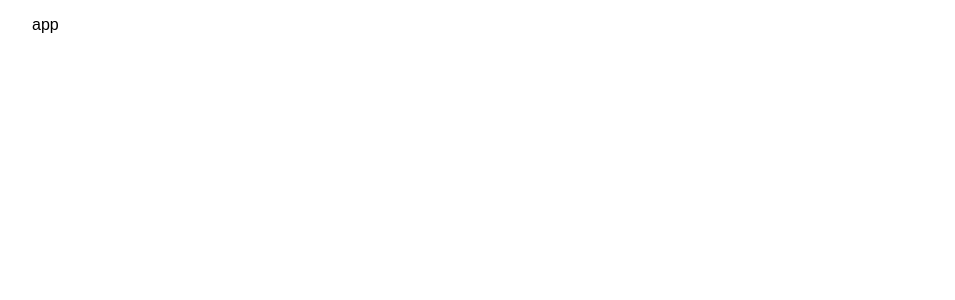
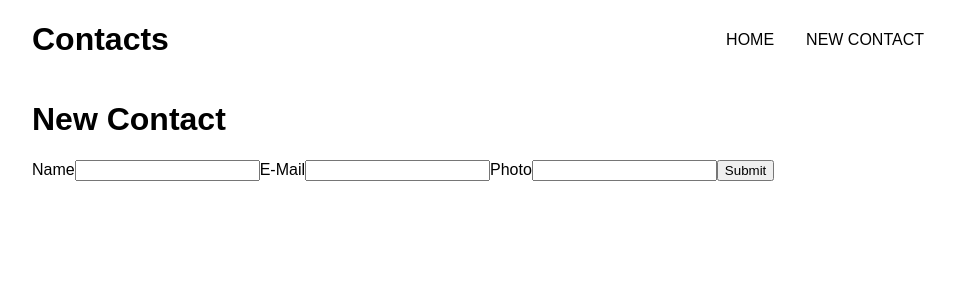
Before and after one commit to ga-wdi-exercises/checkpoint-react, a React (Create React App) app: page /new-contact in a window 1280 px wide. Shown: the top 300 px of the page, without its empty margins (158-1113 px from the left). Built offline with nearby package versions, Linux system fonts and the light colour scheme.

Commit message:
Complete checkpoint

```diff
--- a/src/components/App/App.js
+++ b/src/components/App/App.js
@@ -1,11 +1,46 @@
-import React, { Component } from 'react';
+import React, { Component } from 'react'
+import {
+  Route,
+  Switch
+} from 'react-router-dom'
+import Header from '../Header/Header'
+import ContactList from '../ContactList/ContactList'
+import NewContact from '../NewContact/NewContact'
 
 class App extends Component {
-  render() {
-    return <div className="App">
-        <p>app</p>
-      </div>;
+  constructor (props) {
+    super(props)
+    this.state = {
+      contacts: this.props.contacts
+    }
+  }
+
+  newContact (contact) {
+    let theContacts = this.state.contacts.slice()
+    theContacts.push(contact)
+
+    this.setState({
+      contacts: theContacts
+    })
+  }
+
+  render () {
+    return (
+      <div className='App'>
+        <Header />
+        <main>
+          <Switch>
+            <Route exact path='/' render={() => (
+              <ContactList contacts={this.state.contacts} />
+            )} />
+            <Route path='/new-contact' render={(props) => (
+              <NewContact {...props} newContact={(contact) => this.newContact(contact)} />
+            )} />
+          </Switch>
+        </main>
+      </div>
+    )
   }
 }
 
-export default App;
+export default App
--- /dev/null
+++ b/src/components/ContactList/ContactList.js
@@ -0,0 +1,21 @@
+import React, { Component } from 'react'
+
+class ContactList extends Component {
+  render () {
+    return (
+      <div className='contact-list'>
+        {
+          this.props.contacts.map((contact, i) =>
+            <div className='contact' key={i}>
+              <img src={contact.profile_picture} alt={contact.name} />
+              <h3>{contact.name}</h3>
+              <h4>{contact.email}</h4>
+            </div>
+        )
+        }
+      </div>
+    )
+  }
+}
+
+export default ContactList
--- /dev/null
+++ b/src/components/Header/Header.js
@@ -0,0 +1,20 @@
+import React, { Component } from 'react'
+import {
+  Link
+} from 'react-router-dom'
+
+class Header extends Component {
+  render () {
+    return (
+      <header>
+        <h1>Contacts</h1>
+        <nav>
+          <Link to='/'>Home</Link>
+          <Link to='/new-contact'>New Contact</Link>
+        </nav>
+      </header>
+    )
+  }
+}
+
+export default Header
--- /dev/null
+++ b/src/components/NewContact/NewContact.js
@@ -0,0 +1,63 @@
+import React, { Component } from 'react'
+
+class NewContact extends Component {
+  constructor (props) {
+    super(props)
+    this.state = {
+      contact: {
+        name: '',
+        email: '',
+        profile_picture: ''
+      }
+    }
+  }
+
+  setName (e) {
+    let theContact = this.state.contact
+    theContact.name = e
+    this.setState({
+      contact: theContact
+    })
+  }
+
+  setEmail (e) {
+    let theContact = this.state.contact
+    theContact.ename = e
+    this.setState({
+      contact: theContact
+    })
+  }
+
+  setPhoto (e) {
+    let theContact = this.state.contact
+    theContact.profile_picture = e
+    this.setState({
+      contact: theContact
+    })
+  }
+
+  handleSubmit (e) {
+    e.preventDefault()
+    this.props.newContact(this.state.contact)
+    this.props.history.push('/')
+  }
+
+  render () {
+    return (
+      <div>
+        <h1>New Contact</h1>
+        <form onSubmit={(e) => this.handleSubmit(e)}>
+          <label>Name</label>
+          <input type='text' onChange={(e) => this.setName(e)} />
+          <label>E-Mail</label>
+          <input type='text' onChange={(e) => this.setEmail(e)} />
+          <label>Photo</label>
+          <input type='text' onChange={(e) => this.setPhoto(e)} />
+          <input type='submit' />
+        </form>
+      </div>
+    )
+  }
+}
+
+export default NewContact
--- a/src/index.js
+++ b/src/index.js
@@ -1,8 +1,16 @@
-import React from 'react';
-import ReactDOM from 'react-dom';
-import './styles/index.css';
-import App from './components/App/App';
+import React from 'react'
+import ReactDOM from 'react-dom'
+import {
+  BrowserRouter as Router
+} from 'react-router-dom'
 
-import contacts from "./contacts.json";
+import './styles/index.css'
+import App from './components/App/App'
+import contacts from './contacts.json'
 
-ReactDOM.render(<App />, document.getElementById('root'));
+ReactDOM.render(
+  <Router>
+    <App contacts={contacts} />
+  </Router>,
+    document.getElementById('root')
+)
```
Also changed, not shown: 1 other file (tests, documents, lock files or other folders).
